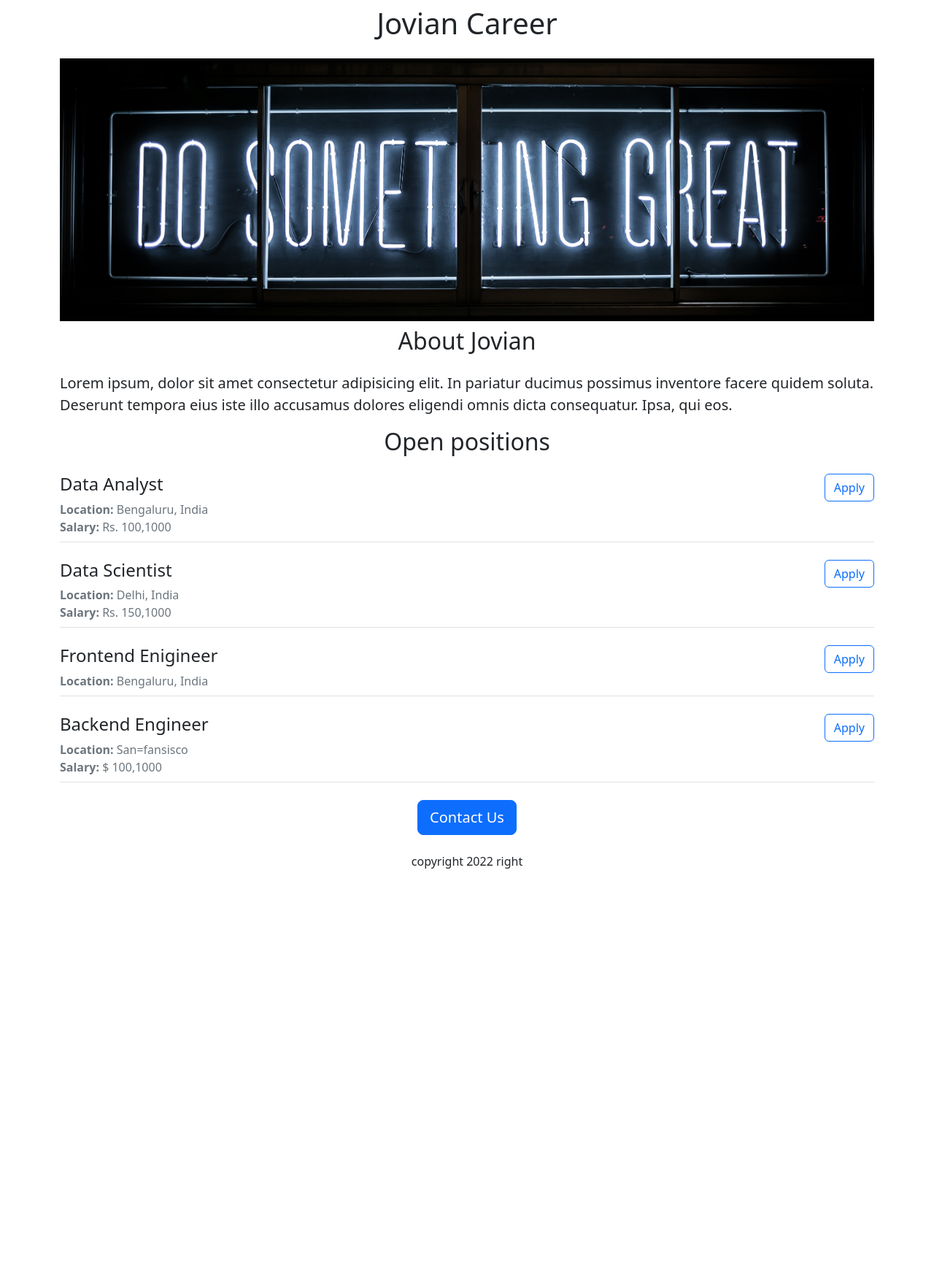
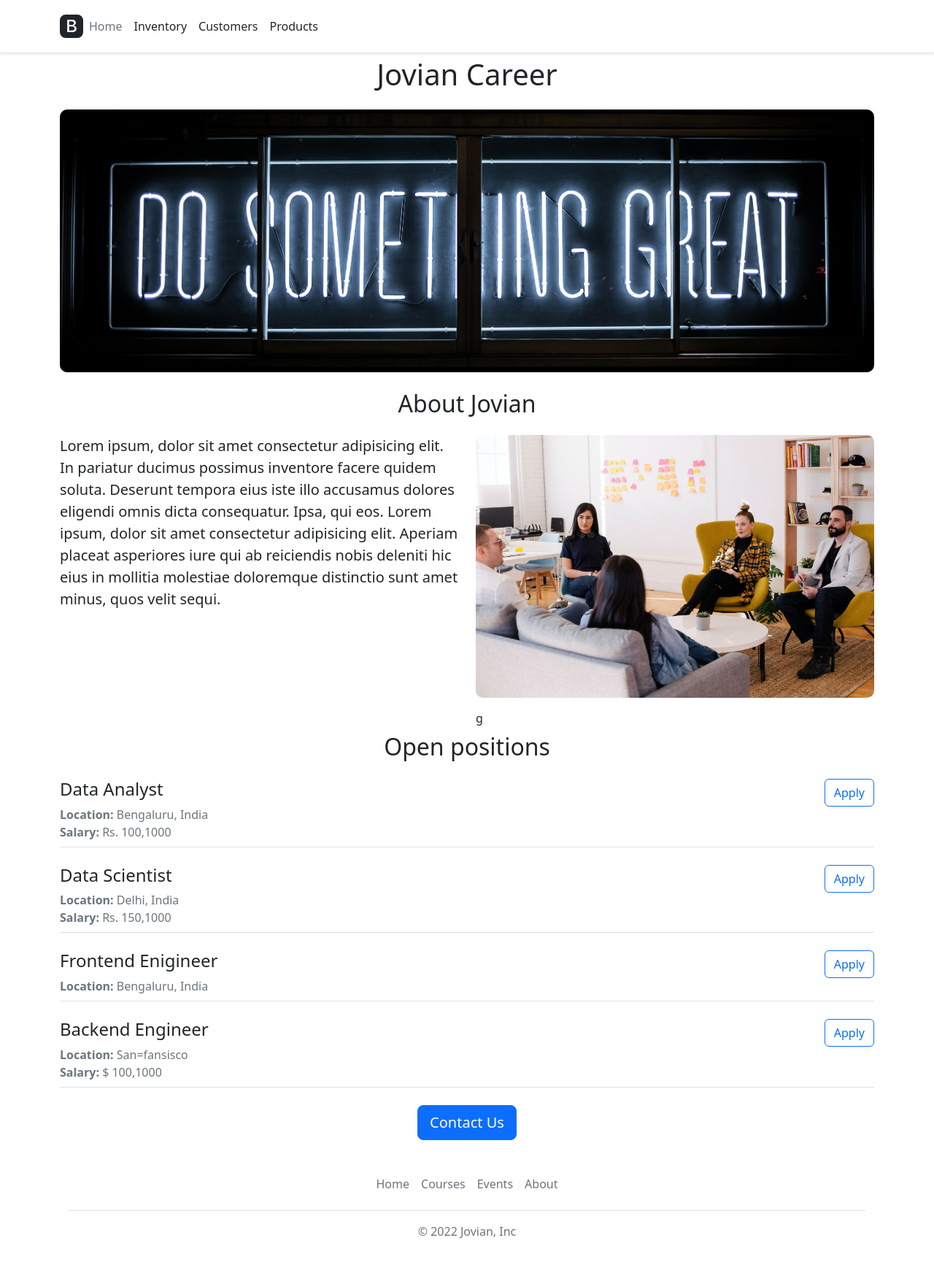
Before and after one commit to Sarathkrishnan/jovian-flask, a Flask app: page / in a window 1280 px wide. Shown: the whole page at 73% size. Before the commit the page ends 1190 px from the top, so only its background shows below. Run offline with Flask 2, Linux system fonts and the light colour scheme.

Commit message:
fucntionalities completed

```diff
--- a/requirements.txt
+++ b/requirements.txt
@@ -1,2 +1,2 @@
 Flask
-gunicorn
+Gunicorn
--- /dev/null
+++ b/templates/footer.html
@@ -0,0 +1,11 @@
+<div class="container">
+  <footer class="py-3 my-4">
+    <ul class="nav justify-content-center border-bottom pb-3 mb-3">
+      <li class="nav-item"><a href="https://www.jovian.ai/" class="nav-link px-2 text-muted">Home</a></li>
+      <li class="nav-item"><a href="https://www.jovian.ai/learn" class="nav-link px-2 text-muted">Courses</a></li>
+      <li class="nav-item"><a href="https://www.jovian.ai/events/" class="nav-link px-2 text-muted">Events</a></li>
+      <li class="nav-item"><a href="https://www.jovian.ai/about/" class="nav-link px-2 text-muted">About</a></li>
+    </ul>
+    <p class="text-center text-muted">&copy; 2022 Jovian, Inc</p>
+  </footer>
+</div>
--- a/templates/home.html
+++ b/templates/home.html
@@ -6,23 +6,42 @@
         integrity="sha384-iYQeCzEYFbKjA/T2uDLTpkwGzCiq6soy8tYaI1GyVh/UjpbCx/TYkiZhlZB6+fzT" crossorigin="anonymous">
     <title>Jovian Careers</title>
     <style>
-        #banner {
+        .banner {
             height: 360px;
             object-fit: cover;
             width: 100%;
+            margin-bottom: 16px;
+            border-radius: 10px;
         }
     </style>
 </head>
 
 <body>
+    {% include 'nav.html' %}
     <div class="container">
         <h1 class="text-center mt-2 mb-4">{{company_name}} Career</h1>
-        <img class="img-fluid" id="banner" src="{{ url_for('static', filename = 'banner.jpg') }}" alt="jovian careers">
+        <img class="img-fluid banner" src="{{ url_for('static', filename = 'banner.jpg') }}"
+            alt="jovian careers">
         <h2 class="text-center mt-2 mb-4">About Jovian</h2>
-        <p class="lead">Lorem ipsum, dolor sit amet consectetur adipisicing elit. In pariatur ducimus possimus inventore
-            facere
-            quidem soluta. Deserunt tempora eius iste illo accusamus dolores eligendi omnis dicta consequatur. Ipsa, qui
-            eos.</p>
+        <div class="row">
+            <div class="col-md-6">
+                <p class="lead">Lorem ipsum, dolor sit amet consectetur adipisicing elit. In pariatur ducimus possimus
+                    inventore
+                    facere
+                    quidem soluta. Deserunt tempora eius iste illo accusamus dolores eligendi omnis dicta consequatur.
+                    Ipsa, qui
+                    eos. Lorem ipsum, dolor sit amet consectetur adipisicing elit. Aperiam placeat asperiores iure qui
+                    ab
+                    reiciendis nobis deleniti hic eius in mollitia molestiae doloremque distinctio sunt amet minus, quos
+                    velit
+                    sequi.</p>
+            </div>
+            <div class="col-md-6">
+                <img class="banner" src="{{ url_for('static', filename = 'people.jpg') }}" alt="" srcset="">g
+
+            </div>
+        </div>
+
         <h2 class="text-center mt-2 mb-4">Open positions</h2>
         <p>
             {% if jobs %}
@@ -36,10 +55,10 @@
         {% endif %}
         </p>
         <div class="text-center">
-            <button class="btn btn-primary btn-lg">Contact Us</button>
-            <p class="mt-4">copyright 2022 right</p>
+            <a href="mailto:hello@jovian.ai?subject=Question about job opening&body=my qns is" class="btn btn-primary btn-lg">Contact Us</a>
+
         </div>
-
+        {% include 'footer.html'%}
     </div>
     <script src="https://cdn.jsdelivr.net/npm/bootstrap@5.2.1/dist/js/bootstrap.bundle.min.js"
         integrity="sha384-u1OknCvxWvY5kfmNBILK2hRnQC3Pr17a+RTT6rIHI7NnikvbZlHgTPOOmMi466C8"
--- a/templates/job-item.html
+++ b/templates/job-item.html
@@ -14,7 +14,7 @@
             {% endif %}
         </div>
         <div class="col-3 text-end">
-            <button class="btn btn-outline-primary">Apply</button>
+            <a href="mailto:hello@jovian.ai?subject=application for {{job['title']}} " class="btn btn-outline-primary">Apply</a>
         </div>
     </div>
 
--- /dev/null
+++ b/templates/nav.html
@@ -0,0 +1,23 @@
+<header class="p-3 mb-3 border-bottom shadow-sm fixed-top bg-white" >
+    <div class="container">
+      <div class="d-flex flex-wrap align-items-center justify-content-center justify-content-lg-start">
+        <a href="/" class="d-flex align-items-center mb-2 mb-lg-0 text-dark text-decoration-none">
+          <svg xmlns="http://www.w3.org/2000/svg" width="32" height="32" fill="currentColor" class="bi bi-bootstrap-fill" viewBox="0 0 16 16">
+            <path d="M6.375 7.125V4.658h1.78c.973 0 1.542.457 1.542 1.237 0 .802-.604 1.23-1.764 1.23H6.375zm0 3.762h1.898c1.184 0 1.81-.48 1.81-1.377 0-.885-.65-1.348-1.886-1.348H6.375v2.725z"/>
+            <path d="M4.002 0a4 4 0 0 0-4 4v8a4 4 0 0 0 4 4h8a4 4 0 0 0 4-4V4a4 4 0 0 0-4-4h-8zm1.06 12V3.545h3.399c1.587 0 2.543.809 2.543 2.11 0 .884-.65 1.675-1.483 1.816v.1c1.143.117 1.904.931 1.904 2.033 0 1.488-1.084 2.396-2.888 2.396H5.062z"/>
+          </svg>
+          <!-- <svg class="bi me-2" width="40" height="32" role="img" aria-label="Bootstrap"><use xlink:href="#bootstrap"/></svg> -->
+        </a>
+
+        <ul class="nav col-12 col-lg-auto me-lg-auto mb-2 justify-content-center mb-md-0">
+          <li><a href="#" class="nav-link px-2 link-secondary">Home</a></li>
+          <li><a href="#" class="nav-link px-2 link-dark">Inventory</a></li>
+          <li><a href="#" class="nav-link px-2 link-dark">Customers</a></li>
+          <li><a href="#" class="nav-link px-2 link-dark">Products</a></li>
+        </ul>
+
+
+      </div>
+    </div>
+  </header>
+  <div style="height: 70px;" ></div>
```
Also changed, not shown: static/people.jpg (added).
